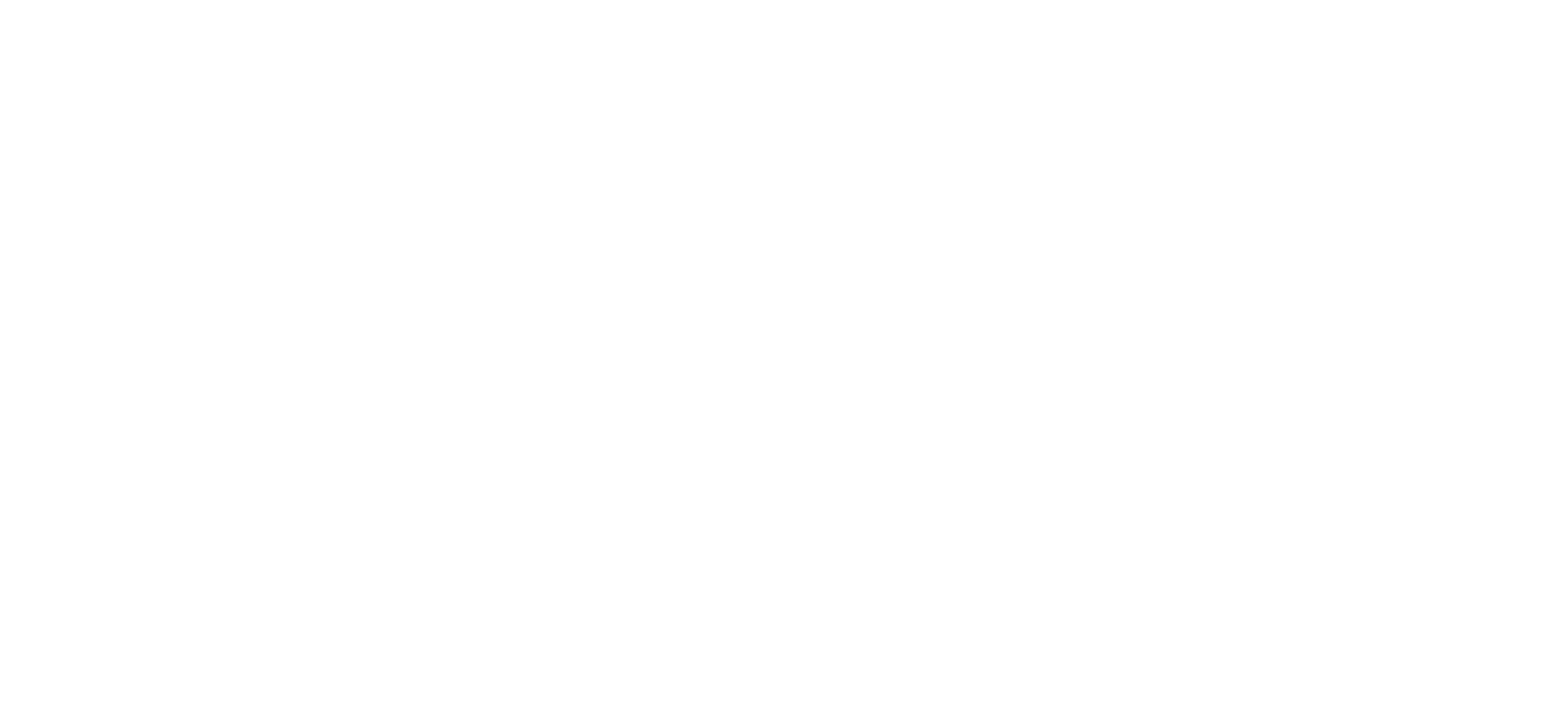
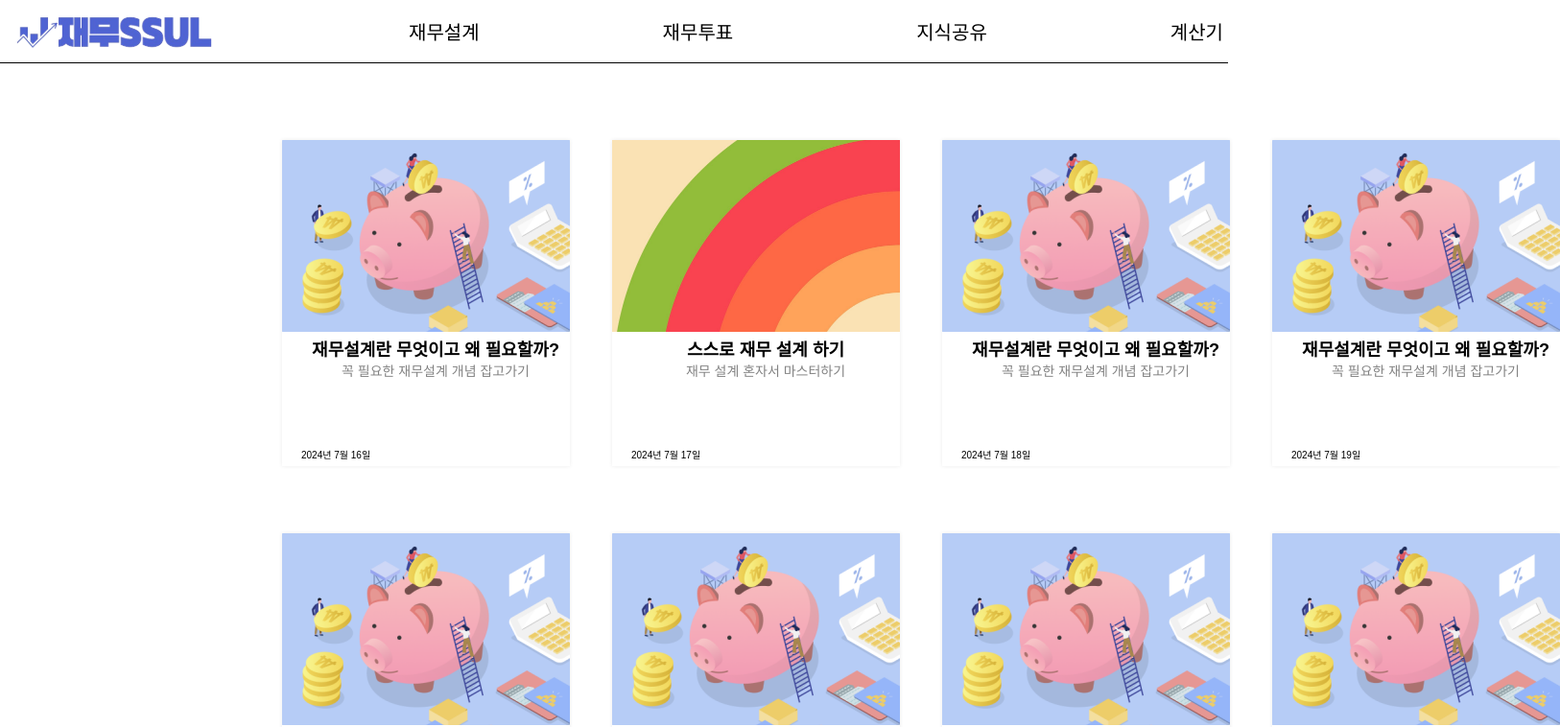
Before and after one commit to dsm-ssul/SSUL-FE, a React (Create React App) app: page /Share in a window 1280 px wide. Before the commit this address had no page. Shown: the top 758 px of the page at 96% size, 1626 px wide, since content can reach past the window. Built offline with nearby package versions, Linux system fonts and the light colour scheme; a web font is replaced by a local one.

Commit message:
지식공유 메인 페이지 퍼블리싱 완료

```diff
--- /dev/null
+++ b/src/components/ShareBox.jsx
@@ -0,0 +1,53 @@
+import styled from "styled-components";
+
+export const ShareBox = ({ img, title, content, date }) => {
+  return (
+    <Container>
+      <Img src={img} />
+      <Text>
+        <div>
+          <Title>{title}</Title>
+          <Content>{content}</Content>
+        </div>
+        <Date>{date}</Date>
+      </Text>
+    </Container>
+  );
+};
+
+const Container = styled.div`
+  width: 300px;
+  height: 340px;
+  box-shadow: 0px 0px 4px 0px #ebebeb;
+`;
+
+const Img = styled.img`
+  width: 100%;
+  height: 200px;
+`;
+
+const Text = styled.div`
+  display: flex;
+  flex-direction: column;
+  gap: 70px;
+  margin-left: 20px;
+  > div {
+    display: flex;
+    flex-direction: column;
+    align-items: center;
+  }
+`;
+
+const Title = styled.b`
+  font-size: 18px;
+`;
+
+const Content = styled.p`
+  font-size: 14px;
+  color: #838383;
+`;
+
+const Date = styled.p`
+  font-size: 10px;
+  align-self: flex-start;
+`;
--- a/src/pages/EnteringPage.jsx
+++ b/src/pages/EnteringPage.jsx
@@ -1,5 +1,5 @@
+import styled from "styled-components";
 import { EnterInput } from "../components/EnterInput";
-const { default: styled } = require("styled-components");
 
 export const EnteringPage = () => {
   return (
--- /dev/null
+++ b/src/pages/SharePage.jsx
@@ -0,0 +1,83 @@
+import styled from "styled-components";
+import { ShareBox } from "../components/ShareBox";
+import ShareEX from "../assets/ShareEX.png";
+import ShareEX2 from "../assets/ShareEX2.png";
+import Header from "../components/Header";
+
+const values = [
+  {
+    img: ShareEX,
+    title: "재무설계란 무엇이고 왜 필요할까?",
+    content: "꼭 필요한 재무설계 개념 잡고가기",
+    date: "2024년 7월 16일",
+  },
+  {
+    img: ShareEX2,
+    title: "스스로 재무 설계 하기",
+    content: "재무 설계 혼자서 마스터하기",
+    date: "2024년 7월 17일",
+  },
+  {
+    img: ShareEX,
+    title: "재무설계란 무엇이고 왜 필요할까?",
+    content: "꼭 필요한 재무설계 개념 잡고가기",
+    date: "2024년 7월 18일",
+  },
+  {
+    img: ShareEX,
+    title: "재무설계란 무엇이고 왜 필요할까?",
+    content: "꼭 필요한 재무설계 개념 잡고가기",
+    date: "2024년 7월 19일",
+  },
+  {
+    img: ShareEX,
+    title: "재무설계란 무엇이고 왜 필요할까?",
+    content: "꼭 필요한 재무설계 개념 잡고가기",
+    date: "2024년 7월 20일",
+  },
+  {
+    img: ShareEX,
+    title: "재무설계란 무엇이고 왜 필요할까?",
+    content: "꼭 필요한 재무설계 개념 잡고가기",
+    date: "2024년 7월 21일",
+  },
+  {
+    img: ShareEX,
+    title: "재무설계란 무엇이고 왜 필요할까?",
+    content: "꼭 필요한 재무설계 개념 잡고가기",
+    date: "2024년 7월 22일",
+  },
+  {
+    img: ShareEX,
+    title: "재무설계란 무엇이고 왜 필요할까?",
+    content: "꼭 필요한 재무설계 개념 잡고가기",
+    date: "2024년 7월 23일",
+  },
+];
+
+export const SharePage = () => {
+  return (
+    <>
+      <Header />
+      <Container>
+        {values.map((element, index) => (
+          <ShareBox
+            key={index}
+            img={element.img}
+            title={element.title}
+            content={element.content}
+            date={element.date}
+          />
+        ))}
+      </Container>
+    </>
+  );
+};
+
+const Container = styled.div`
+  display: grid;
+  grid-template-columns: 300px 300px 300px 300px;
+  column-gap: 44px;
+  row-gap: 70px;
+  margin: 80px 294px 0px;
+`;
--- a/src/router.jsx
+++ b/src/router.jsx
@@ -2,6 +2,7 @@ import { Route, Routes, BrowserRouter } from "react-router-dom";
 import { GlobalStyle } from "./GlovalStyle.style";
 import { EnteringPage } from "./pages/EnteringPage";
 import { CalculatorPage } from "./pages/CalculatorPage";
+import { SharePage } from "./pages/SharePage";
 
 function MainRouter() {
   return (
@@ -10,6 +11,7 @@ function MainRouter() {
       <Routes>
         <Route path="/" element={<EnteringPage />} />
         <Route path="/Calculator" element={<CalculatorPage />} />
+        <Route path="/Share" element={<SharePage />} />
       </Routes>
     </BrowserRouter>
   );
```
Also changed, not shown: src/assets/ShareEX.png (added), src/assets/ShareEX2.png (added).
